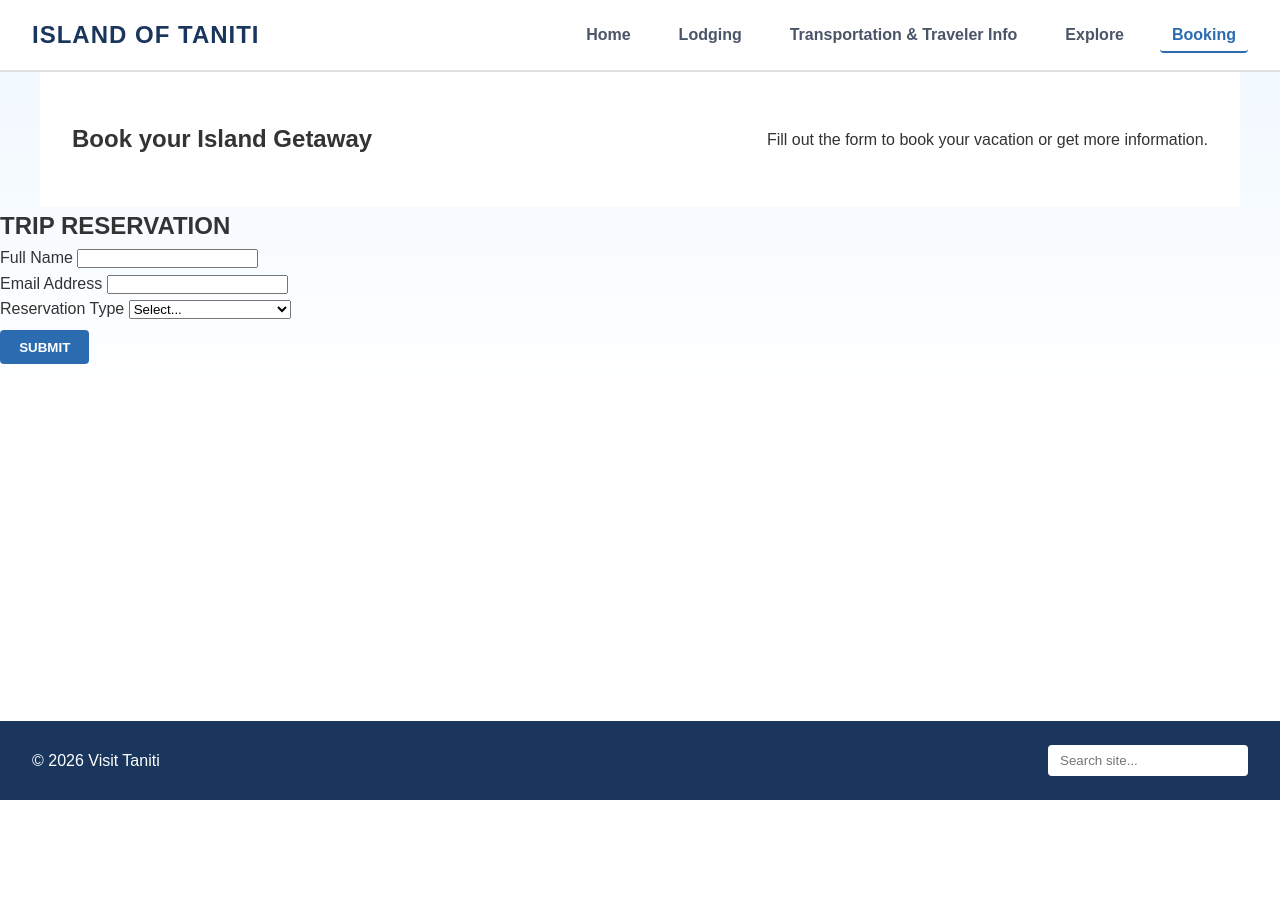
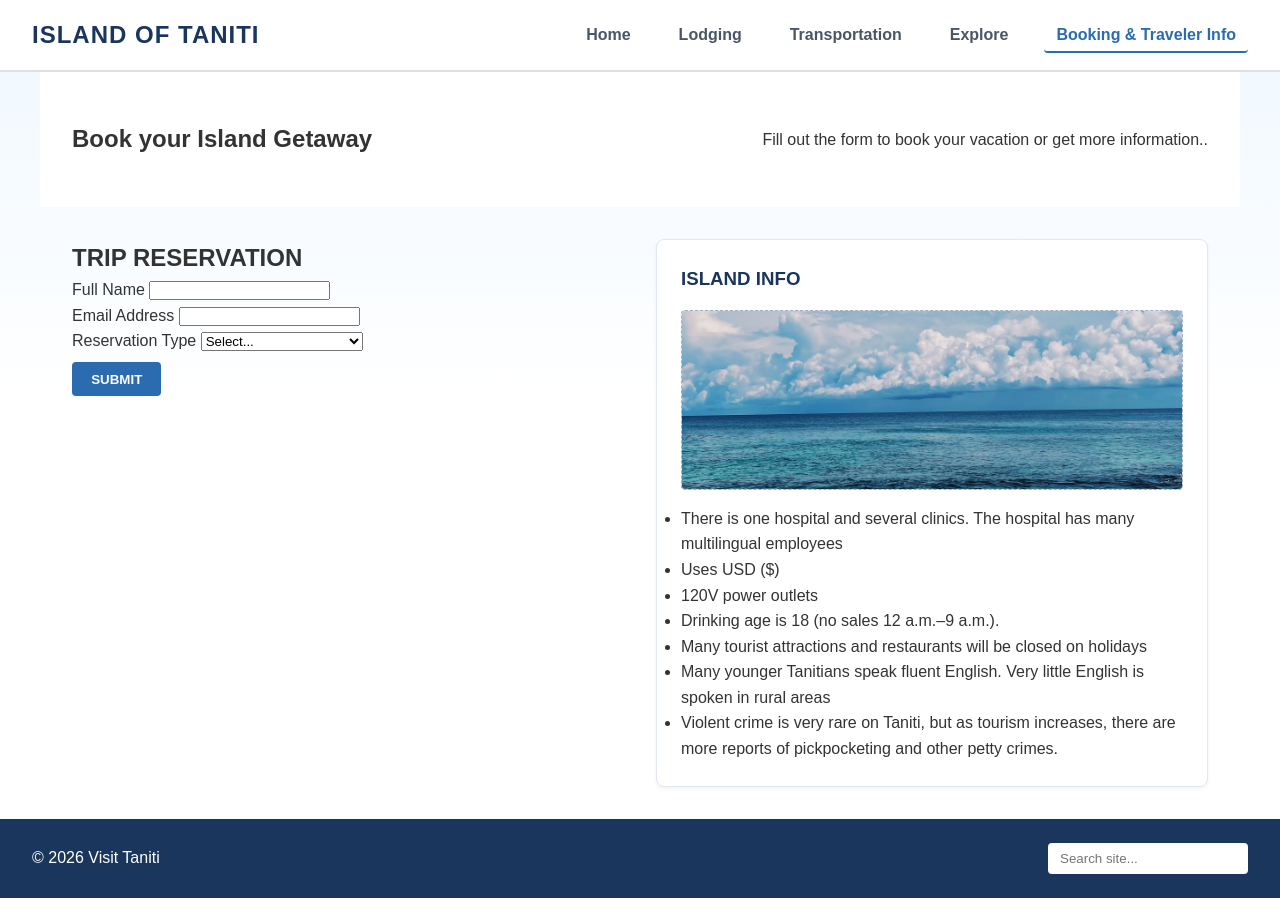
Before and after one commit to skylar-okeefe/UI-Taniti-prototype, a plain HTML site: page booking.html in a window 1280 px wide. Before the commit the page ends 800 px from the top, so only its background shows below. Drawn offline with Linux system fonts and the light colour scheme.

Commit message:
update booking and transportaion pages

```diff
--- a/CSS/styles.css
+++ b/CSS/styles.css
@@ -218,3 +218,12 @@ main {
     border: none;
     width: 200px;
 }
+
+.BookingLayout {
+    display: grid;
+    grid-template-columns: 1fr 1fr; /* 2 side-by-side columns */
+    gap: 2rem;
+    max-width: 1200px;
+    margin: 2rem auto;
+    padding: 0 2rem;
+}
--- a/booking.html
+++ b/booking.html
@@ -14,9 +14,9 @@
             <ul>
                 <li><a href="index.html" class="nav-link">Home</a></li>
                 <li><a href="lodging.html" class="nav-link">Lodging</a></li>
-                <li><a href="transportation.html" class="nav-link">Transportation & Traveler Info</a></li>
+                <li><a href="transportation.html" class="nav-link">Transportation </a></li>
                 <li><a href="explore.html" class="nav-link">Explore</a></li>
-                <li><a href="booking.html" class="nav-link active">Booking</a></li>
+                <li><a href="booking.html" class="nav-link active">Booking & Traveler Info</a></li>
             </ul>
         </nav>
     </header>
@@ -24,9 +24,12 @@
     <main>
           <section class="HeroSection">
             <h1>Book your Island Getaway</h1>
-            <p>Fill out the form to book your vacation or get more information.</p>
+            <p>Fill out the form to book your vacation or get more information..</p>
             </section>
+
+        <div class="BookingLayout">
         <section class="BookingContainer">
+
             <form class="BookingForm" action="#" method="post">
                 <h2>TRIP RESERVATION</h2>
 
@@ -53,6 +56,27 @@
                 <button type="submit" class="button">SUBMIT</button>
             </form>
         </section>
+
+                <article class="card">
+                    <h3>ISLAND INFO</h3>
+                    <div class="CardImage">
+                        <img src="IMAGES/beachfront.jpg" alt="beach front view">
+                    </div>
+                    <ul>
+                        <li>There is one hospital and several clinics. The hospital has many multilingual employees</li>
+                        <li>Uses USD ($)</li>
+                        <li>120V power outlets</li>
+                        <li>Drinking age is 18 (no sales 12 a.m.–9 a.m.).</li>
+                        <li>Many tourist attractions and restaurants will be closed on holidays</li>
+                        <li>Many younger Tanitians speak fluent English. Very little English is spoken in rural areas</li>
+                        <li>Violent crime is very rare on Taniti, but as tourism increases, there are more reports of pickpocketing and other petty crimes.</li>
+                    </ul>
+
+
+
+                </article>
+        </div>
+
     </main>
 
     <footer class="GlobalFooter">
```
Also changed, not shown: explore.html (+2 -2 lines), index.html (+2 -2 lines), lodging.html (+2 -2 lines), transportation.html (+22 -21 lines), IMAGES/airport.jpg (added).
